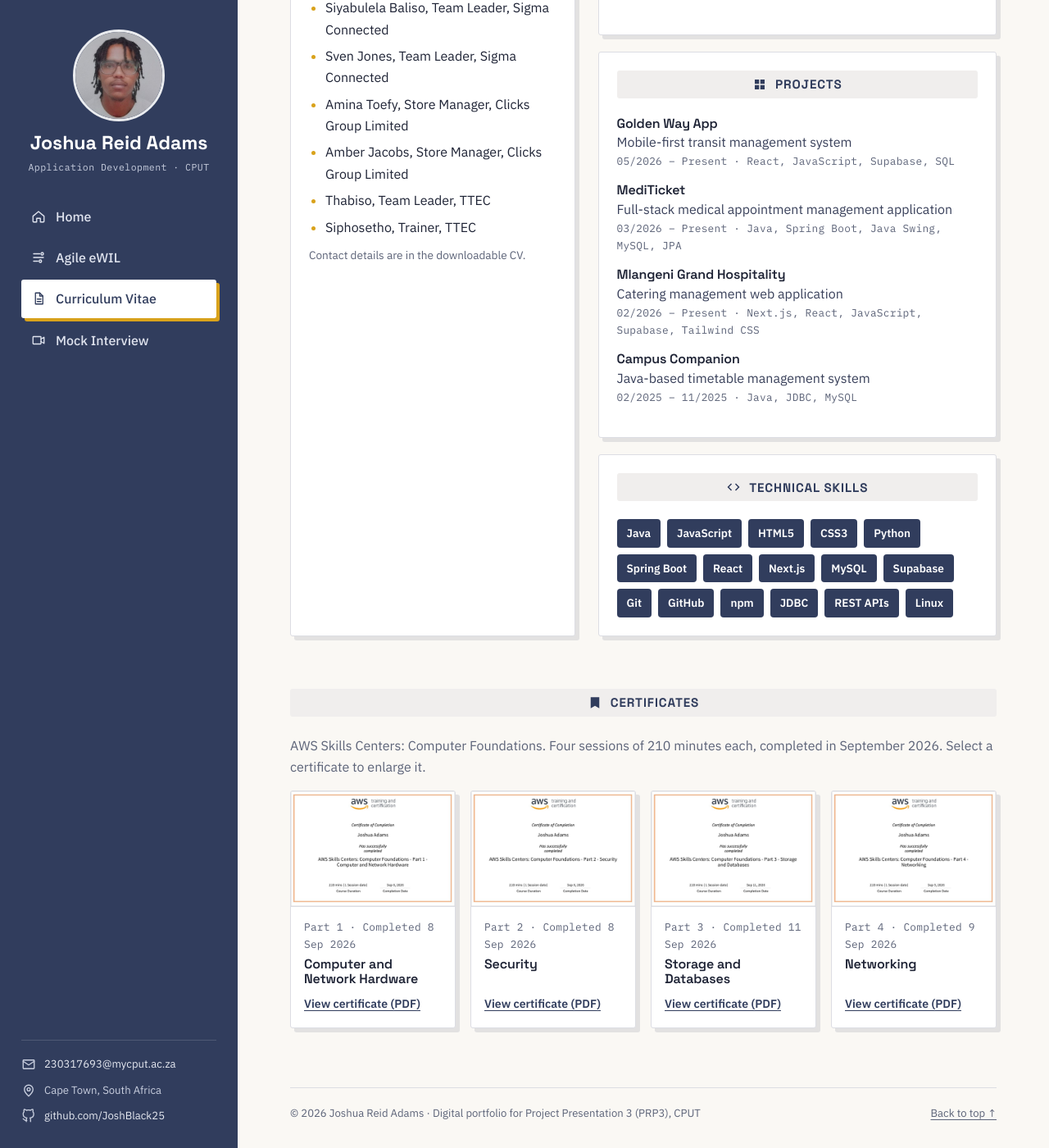
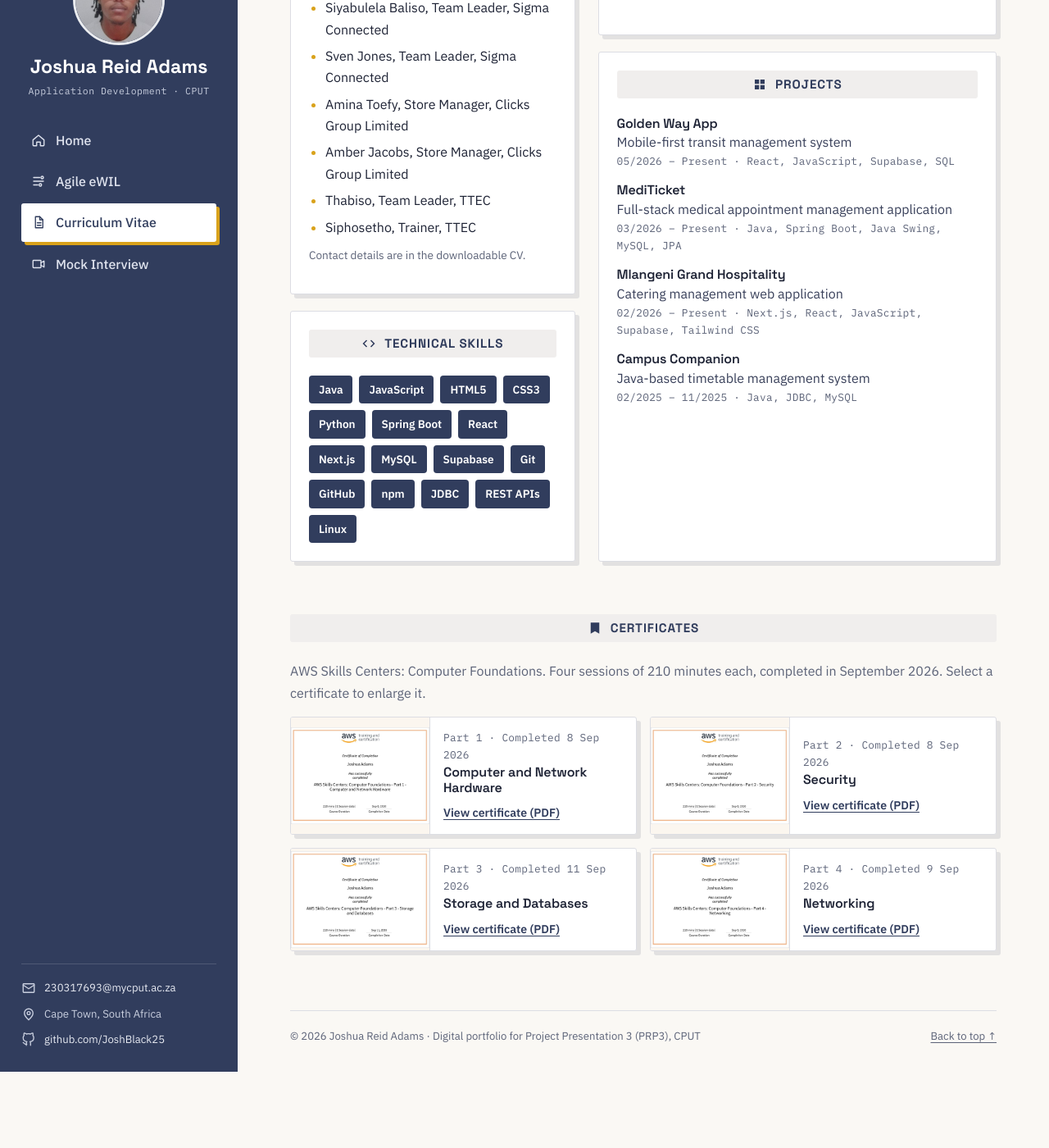
Before and after one commit to JoshBlack25/JoshuaReidAdams-Portfolio, a Jekyll site: the page built from cv.html, in a window 1280 px wide and 1400 px high, scrolled down 744 px. Shown: the whole window at 82% size. Built offline with Jekyll 4.4.1, drawn with Linux system fonts in a browser that asks for light colours; after the commit the page ends 2051 px from its top, so only the background shows below that.

Commit message:
Move skills under references and show certificates in a 2x2 grid

```diff
--- a/assets/css/site.css
+++ b/assets/css/site.css
@@ -255,17 +255,18 @@ tr.gap td { background: var(--bar) !important; color: var(--muted); font-style:
 .entry .org { color: #39405a; }
 .entry .mono { color: var(--muted); display: block; }
 
-/* Certificates */
-.certs { display: grid; grid-template-columns: repeat(4, minmax(0, 1fr)); gap: 18px; }
-.cert { background: var(--paper); border: 1px solid var(--line); border-radius: var(--radius); box-shadow: var(--shadow); overflow: hidden; display: flex; flex-direction: column; transition: transform .25s ease, box-shadow .25s ease; }
+/* Certificates: 2 x 2 grid of compact horizontal cards */
+.certs { display: grid; grid-template-columns: repeat(2, minmax(0, 1fr)); gap: 16px; }
+.cert { background: var(--paper); border: 1px solid var(--line); border-radius: var(--radius); box-shadow: var(--shadow); overflow: hidden; display: grid; grid-template-columns: 170px 1fr; align-items: stretch; transition: transform .25s ease, box-shadow .25s ease; }
 .cert:hover { transform: translate(-2px, -2px); box-shadow: var(--shadow-hover); }
-.cert .shot { border: 0; border-bottom: 1px solid var(--line); border-radius: 0; box-shadow: none; transform: none; }
-.cert .shot img { width: 100%; height: auto; aspect-ratio: 10 / 7; object-fit: cover; object-position: center; }
+.cert .shot { border: 0; border-right: 1px solid var(--line); border-radius: 0; box-shadow: none; transform: none; display: flex; align-items: center; background: #fbf6ef; }
+.cert .shot:hover { transform: none; box-shadow: none; }
+.cert .shot img { width: 100%; height: auto; aspect-ratio: 10 / 7; object-fit: cover; }
 .cert .shot figcaption { display: none; }
-.cert__body { padding: 14px 16px 16px; display: flex; flex-direction: column; gap: 4px; flex: 1; }
+.cert__body { padding: 14px 16px; display: flex; flex-direction: column; gap: 2px; justify-content: center; }
 .cert__body .mono { color: var(--muted); }
-.cert__body h3 { font-size: 1rem; margin: 0 0 6px; }
-.cert__link { margin-top: auto; font-weight: 600; font-size: .88rem; }
+.cert__body h3 { font-size: 1rem; margin: 0 0 8px; }
+.cert__link { font-weight: 600; font-size: .88rem; }
 
 /* ---------- Interview ---------- */
 .video { background: var(--navy-deep); border-radius: var(--radius); overflow: hidden; box-shadow: 8px 8px 0 var(--gold); }
@@ -306,7 +307,6 @@ tr.gap td { background: var(--bar) !important; color: var(--muted); font-style:
   .side.is-open .side__nav, .side.is-open .side__contact { display: flex; }
   .side.is-open .side__contact { display: grid; margin: 0; }
   .hero, .cv, .grid--2, .grid--3 { grid-template-columns: 1fr; }
-  .certs { grid-template-columns: repeat(2, minmax(0, 1fr)); }
   .retro, .star { grid-template-columns: 1fr; }
   .star > div { border-right: 0; }
   .route__line a span:not(.route__dot) { font-size: .68rem; }
@@ -314,6 +314,7 @@ tr.gap td { background: var(--bar) !important; color: var(--muted); font-style:
 }
 @media (max-width: 560px) {
   .certs { grid-template-columns: 1fr; }
+  .cert { grid-template-columns: 120px 1fr; }
   .route__line a span:not(.route__dot) { display: none; }
   .week summary { display: flex; flex-wrap: wrap; align-items: center; gap: 4px 10px; }
   .week summary .mono { order: 1; }
--- a/cv.html
+++ b/cv.html
@@ -25,6 +25,12 @@ description: Curriculum vitae of Joshua Reid Adams.
       </ul>
       <p class="muted" style="font-size:.85rem;margin-top:10px">Contact details are in the downloadable CV.</p>
     </section>
+    <section class="card reveal" style="margin-top:20px">
+      <h2 class="bar"><svg viewBox="0 0 24 24" aria-hidden="true"><path d="M8 6 2 12l6 6 1.4-1.4L4.8 12l4.6-4.6zm8 0-1.4 1.4 4.6 4.6-4.6 4.6L16 18l6-6z"/></svg>Technical skills</h2>
+      <ul class="pills">
+        <li class="pill">Java</li><li class="pill">JavaScript</li><li class="pill">HTML5</li><li class="pill">CSS3</li><li class="pill">Python</li><li class="pill">Spring Boot</li><li class="pill">React</li><li class="pill">Next.js</li><li class="pill">MySQL</li><li class="pill">Supabase</li><li class="pill">Git</li><li class="pill">GitHub</li><li class="pill">npm</li><li class="pill">JDBC</li><li class="pill">REST APIs</li><li class="pill">Linux</li>
+      </ul>
+    </section>
   </div>
   <div>
     <section class="card reveal">
@@ -40,12 +46,6 @@ description: Curriculum vitae of Joshua Reid Adams.
       <div class="entry"><h3>MediTicket</h3><span class="org">Full-stack medical appointment management application</span><span class="mono">03/2026 – Present · Java, Spring Boot, Java Swing, MySQL, JPA</span></div>
       <div class="entry"><h3>Mlangeni Grand Hospitality</h3><span class="org">Catering management web application</span><span class="mono">02/2026 – Present · Next.js, React, JavaScript, Supabase, Tailwind CSS</span></div>
       <div class="entry"><h3>Campus Companion</h3><span class="org">Java-based timetable management system</span><span class="mono">02/2025 – 11/2025 · Java, JDBC, MySQL</span></div>
-    </section>
-    <section class="card reveal" style="margin-top:20px">
-      <h2 class="bar"><svg viewBox="0 0 24 24" aria-hidden="true"><path d="M8 6 2 12l6 6 1.4-1.4L4.8 12l4.6-4.6zm8 0-1.4 1.4 4.6 4.6-4.6 4.6L16 18l6-6z"/></svg>Technical skills</h2>
-      <ul class="pills">
-        <li class="pill">Java</li><li class="pill">JavaScript</li><li class="pill">HTML5</li><li class="pill">CSS3</li><li class="pill">Python</li><li class="pill">Spring Boot</li><li class="pill">React</li><li class="pill">Next.js</li><li class="pill">MySQL</li><li class="pill">Supabase</li><li class="pill">Git</li><li class="pill">GitHub</li><li class="pill">npm</li><li class="pill">JDBC</li><li class="pill">REST APIs</li><li class="pill">Linux</li>
-      </ul>
     </section>
   </div>
 </div>
```
